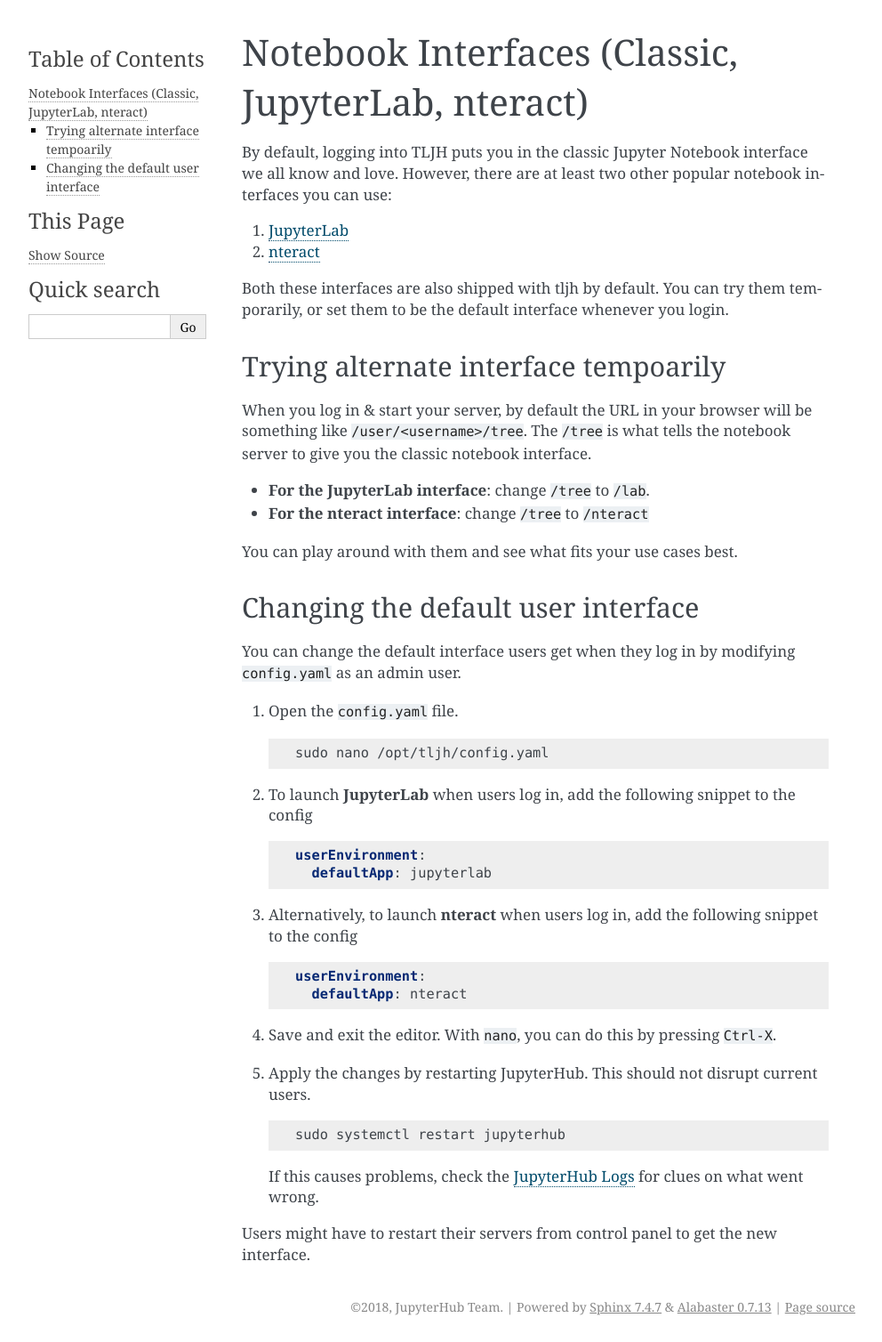
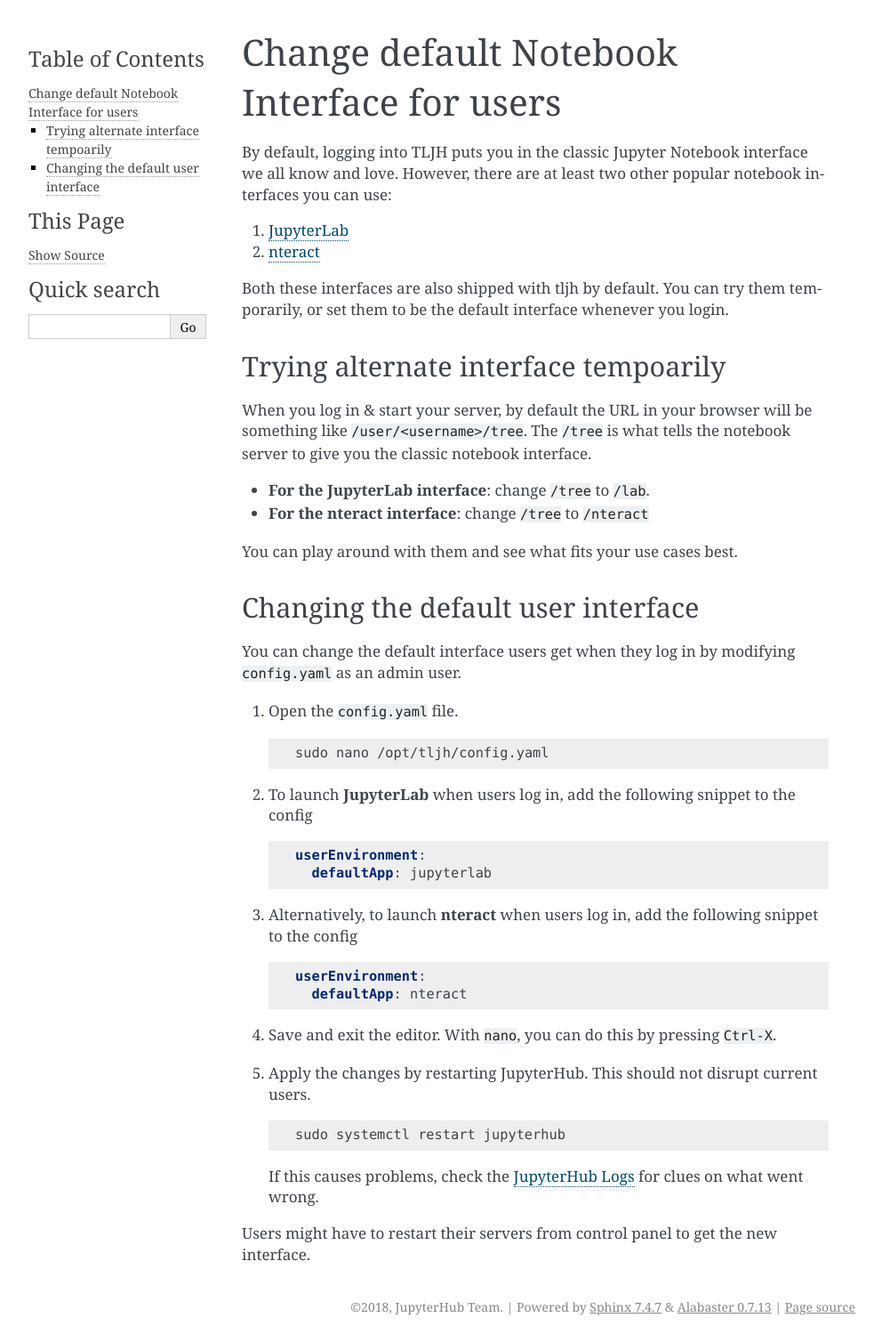
Before and after one commit to jupyterhub/the-littlest-jupyterhub, a Sphinx documentation site: the page built from docs/howto/notebook-interfaces.rst, in a window 1280 px wide. Shown: the whole page at 89% size, without its empty margins (148-1140 px from the left). Built offline with Sphinx 7.4.7, drawn with Linux system fonts in a browser that asks for light colours; pages that are not in the unit, such as notebooks, are missing from menus; comment, search, counter and statistics services are not loaded.

Commit message:
Move notebook interface switching to how-to guide

```diff
--- a/docs/guides/notebook-interfaces.rst
+++ b/docs/howto/notebook-interfaces.rst
@@ -1,8 +1,8 @@
 .. _notebook_interfaces:
 
-==================================================
-Notebook Interfaces (Classic, JupyterLab, nteract)
-==================================================
+===========================================
+Change default Notebook Interface for users
+===========================================
 
 By default, logging into TLJH puts you in the classic Jupyter Notebook interface
 we all know and love. However, there are at least two other popular notebook
```
